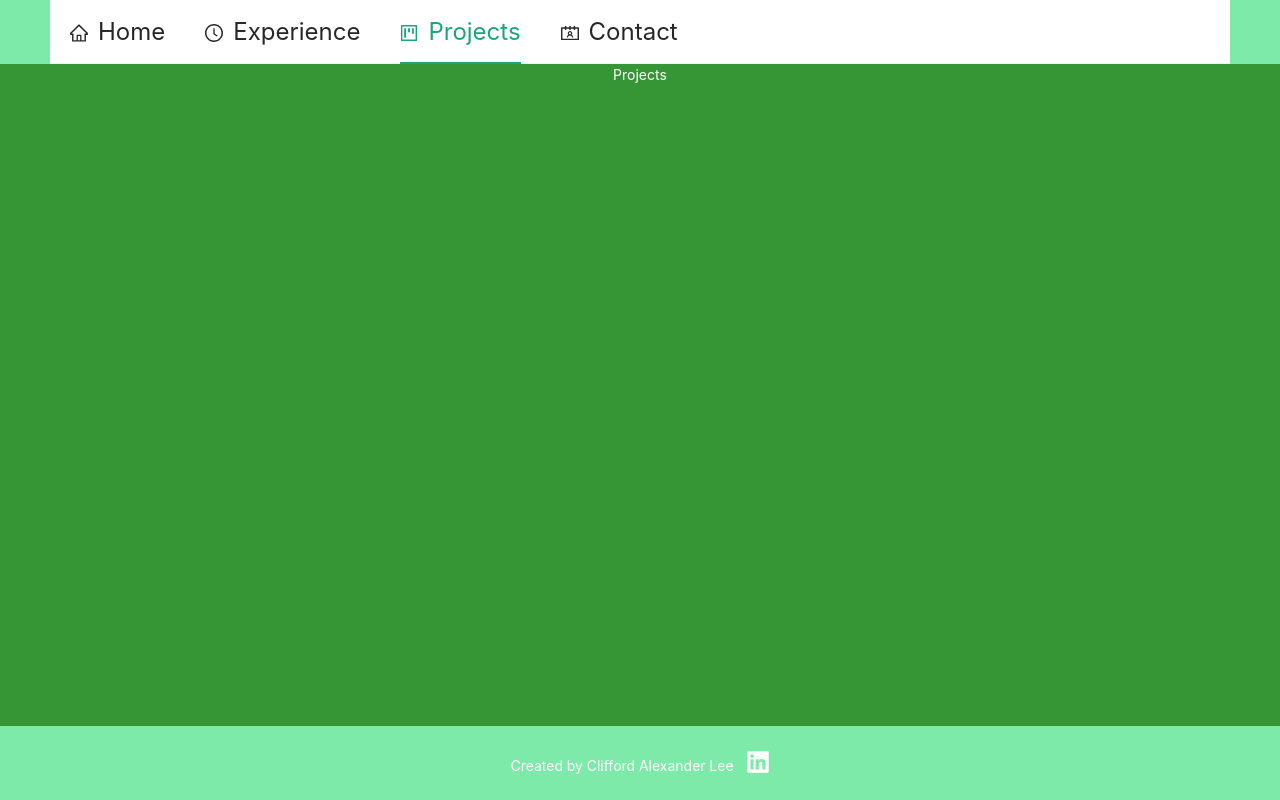
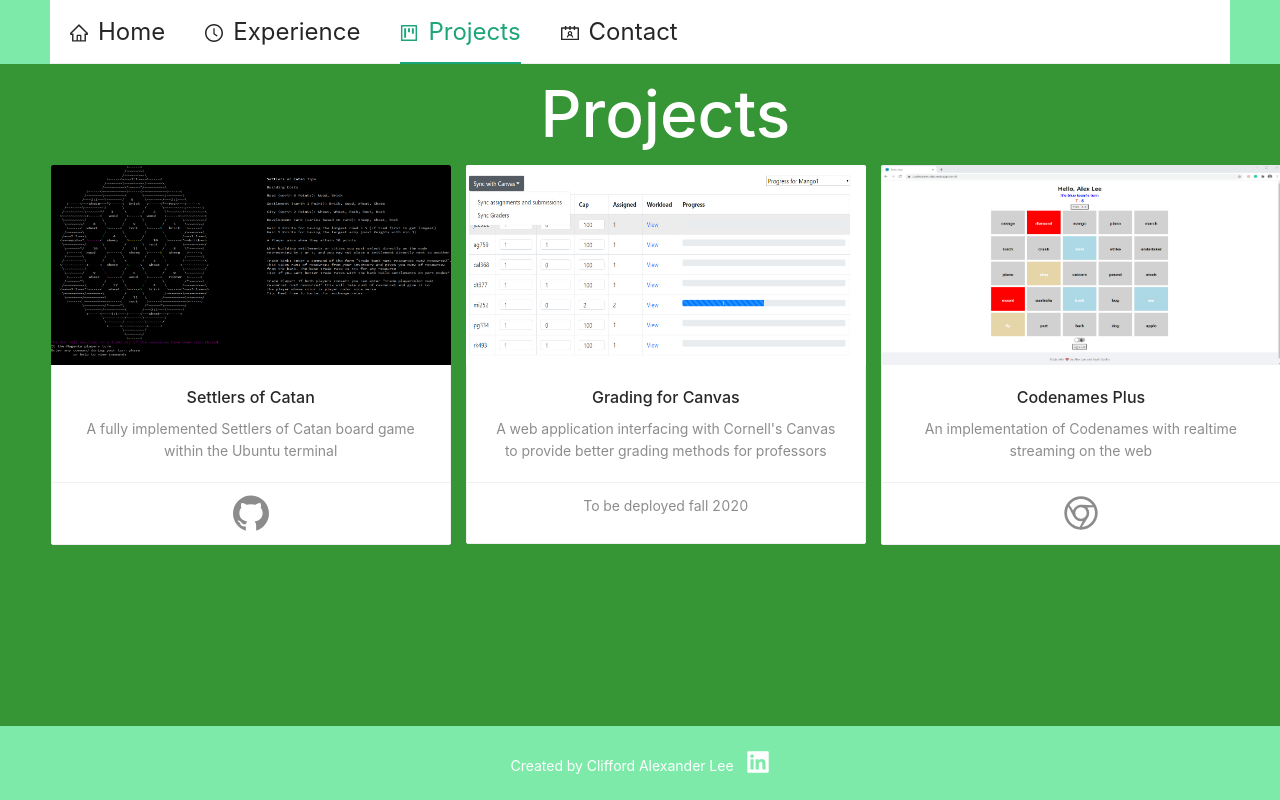
Before and after one commit to calexlee/personal-website, a React (Create React App) app: page / in a window 1280 px wide. Both pictures are taken after a click on the item "Projects". Built offline with nearby package versions, Linux system fonts and the light colour scheme.

Commit message:
Implemented Projects Page

```diff
--- a/src/Contact.js
+++ b/src/Contact.js
@@ -17,7 +17,7 @@
             <a href = "https://www.linkedin.com/in/clifford-lee-cornell/">
                 <LinkedinOutlined className = "contentIcon" style = {{fontSize: '128px', color: 'white'}}/>
             </a>
-            <a href = "https://github.coecis.cornell.edu/cal368">
+            <a href = "https://github.com/calexlee">
                 <GithubOutlined className = "contentIcon" style = {{fontSize: '128px', color: 'white'}}/>
             </a>
         </div>
--- a/src/Content.css
+++ b/src/Content.css
@@ -1,3 +1,12 @@
+html,body
+{
+    width: 100%;
+    height: 100%;
+    margin: 0px;
+    padding: 0px;
+    overflow-x: hidden;
+}
+
 h1{
     color: white;
     font-size: 64px;
@@ -80,3 +89,7 @@
     margin-top: 128px;
     margin-left: 64px;
   }
+
+.projects{
+    padding-left: 2%;
+}
--- a/src/Projects.js
+++ b/src/Projects.js
@@ -1,10 +1,81 @@
 import React from 'react';
 import './Content.css';
+import { Card, Col, Row } from 'antd';
+import { GithubOutlined, ChromeOutlined } from '@ant-design/icons';
+
+const { Meta } = Card;
 
 const Projects = () => {
     return (
         <div className="projects">
-            Projects
+            <h1>Projects</h1>
+            <Row gutter={16} align="middle">
+                <Col span={8}>
+                    <Card
+                        style= {{ width: 400 }}
+                        cover={
+                            <img
+                                alt = "Settlers of Catan"
+                                src = {require('./content/SoC.PNG')}
+                                height="200"
+                            />
+                        }
+                        actions = {[
+                            <a href = "https://github.com/calexlee/settlers-of-catan">
+                            <GithubOutlined key="SoC" style = {{fontSize: '36px'}} />
+                            </a>,
+                        ]}
+                    >
+                        <Meta
+                            title="Settlers of Catan"
+                            description="A fully implemented Settlers of Catan board game within the Ubuntu terminal"
+                        />
+                    </Card>
+                </Col>
+                <Col span={8}>
+                    <Card
+                        style= {{ width: 400 }}
+                        cover={
+                            <img
+                                alt = "Grading4Canvas"
+                                src = {require('./content/G4CSync.PNG')}
+                                height="200"
+                            />
+                        }
+                        actions = {[
+                            <p> To be deployed fall 2020 </p>,
+                        ]}
+                    >
+                        <Meta
+                            title="Grading for Canvas"
+                            description="A web application interfacing with Cornell's Canvas to provide better grading methods for professors"
+                        />
+                    </Card>
+                </Col>
+                <Col span={8}>
+                    <Card
+                        style= {{ width: 400 }}
+                        cover={
+                            <img
+                                alt = "CodeNamesPlus"
+                                src = {require('./content/codenames.PNG')}
+                                height="200"
+                            />
+                        }
+                        actions = {[
+                            <a href = "https://codenames-plus.web.app/">
+                            <ChromeOutlined key="codenames" style = {{fontSize: '36px'}} />
+                            </a>,
+                        ]}
+                    >
+                        <Meta
+                            title="Codenames Plus"
+                            description="An implementation of Codenames with realtime streaming on the web"
+                        />
+                    </Card>
+                </Col>
+
+            </Row>
         </div>
     )
 };
```
